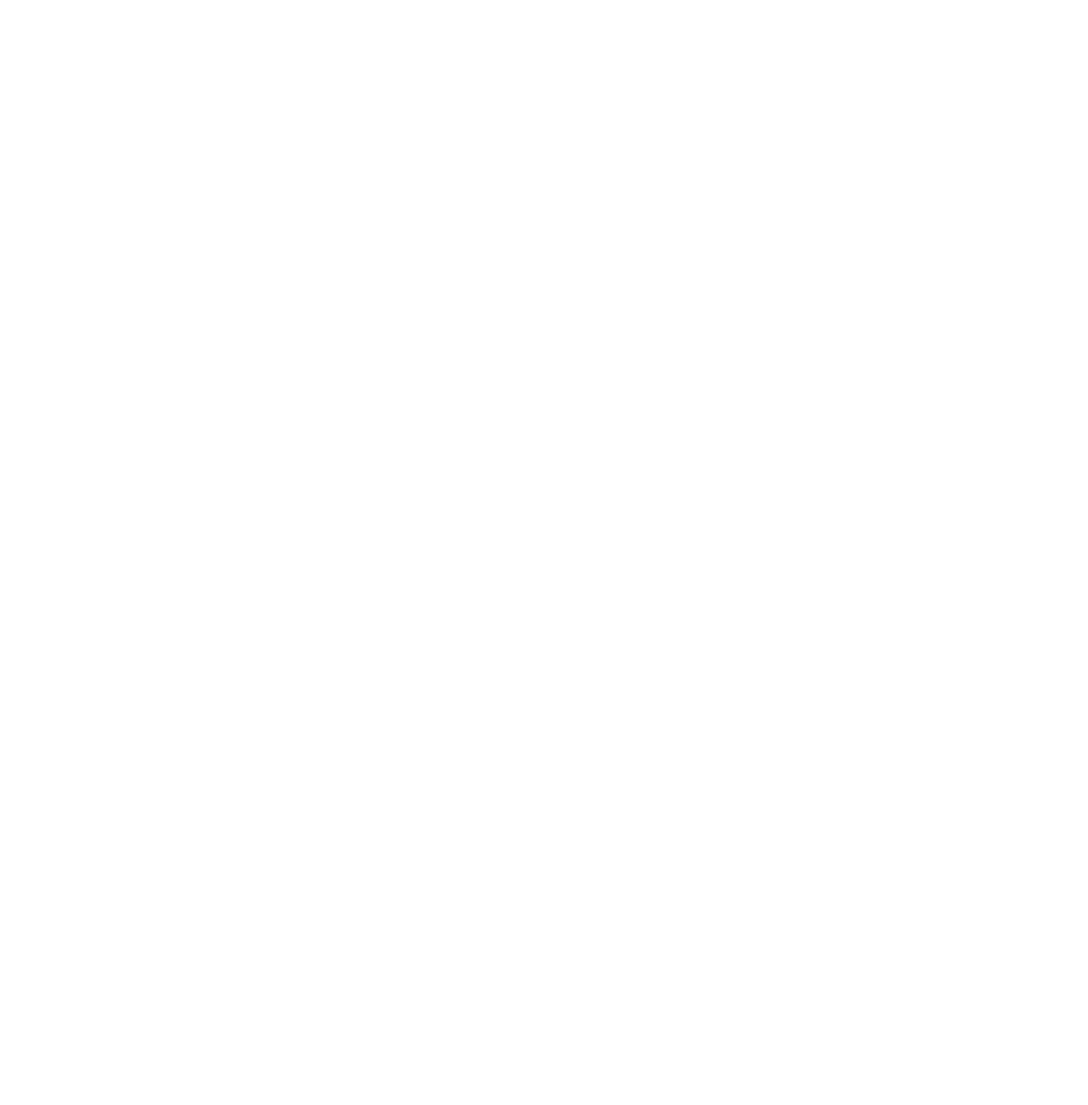
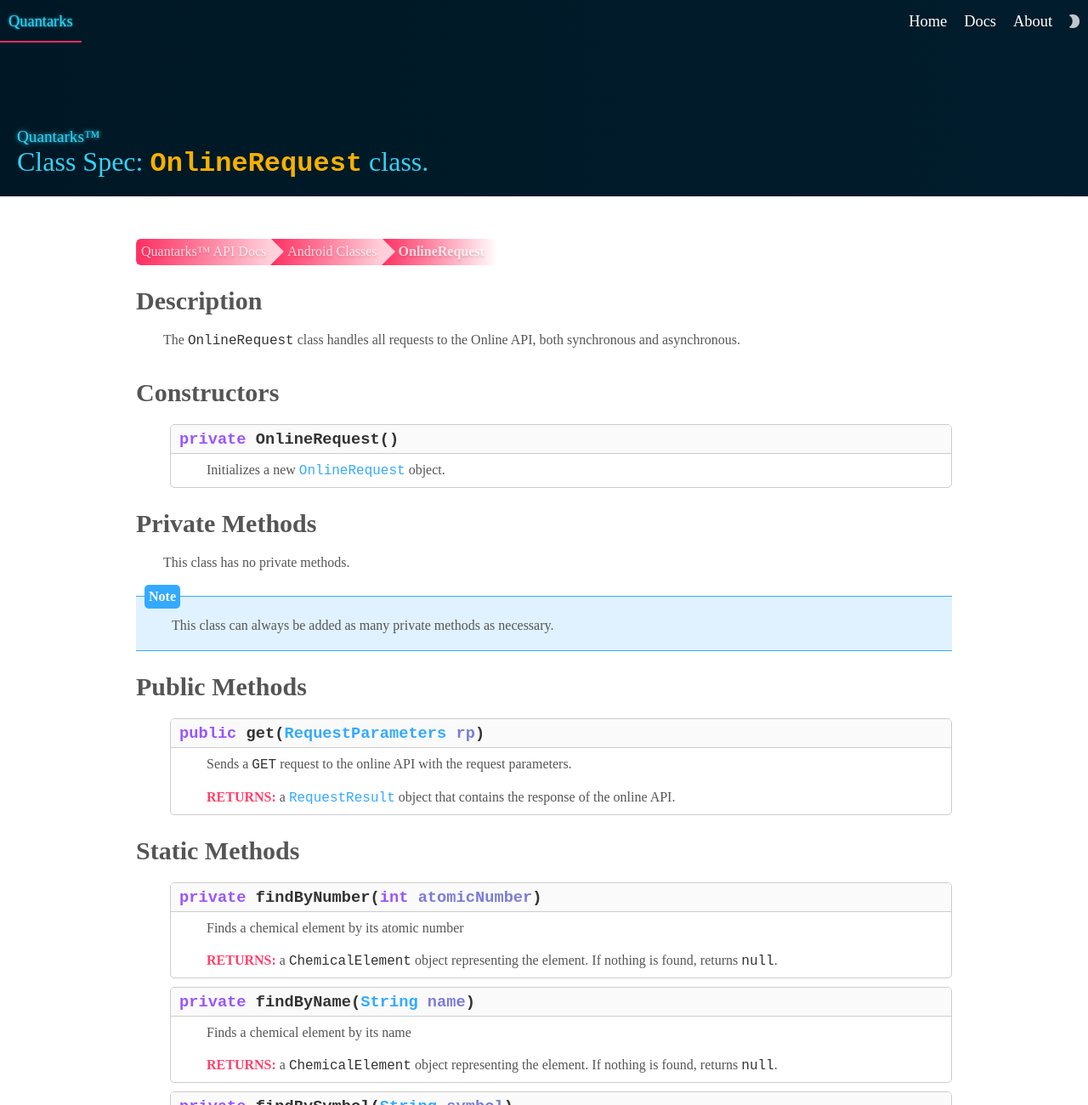
Before and after one commit to Quantarks/quantarks.github.io, a plain HTML site: page java-android/online-request.html in a window 1280 px wide. Shown: the top 1300 px of the page at 85% size. Before the commit the page ends 800 px from the top, so only its background shows below. Drawn offline with Linux system fonts and the light colour scheme; a web font is replaced by a local one.

Commit message:
Introduced the `OnlineRequest` class

```diff
--- a/java-android/online-request.html
+++ b/java-android/online-request.html
@@ -0,0 +1,258 @@
+<!DOCTYPE html>
+<html lang="en">
+
+<head>
+    <meta charset="UTF-8">
+    <meta name="viewport"
+          content="width=device-width, initial-scale=1.0">
+    <meta http-equiv="X-UA-Compatible"
+          content="ie=edge">
+    <title>OnlineRequest - Quantarks&trade; Android Classes</title>
+
+    <link href="https://fonts.googleapis.com/css?family=Montserrat"
+          rel="stylesheet">
+    <link href="https://fonts.googleapis.com/css?family=Rokkitt"
+          rel="stylesheet">
+    <link href="https://fonts.googleapis.com/css?family=Overpass+Mono"
+          rel="stylesheet">
+    <link rel="stylesheet"
+          href="../src/index.css">
+    <script src="../src/index.js"></script>
+</head>
+
+<body>
+    <nav class="nav">
+        <ul>
+            <li>
+                <a href="../index.html">Quantarks</a>
+            </li>
+        </ul>
+        <ul>
+            <li>
+                <a href="../index.html">Home</a>
+            </li>
+            <li>
+                <a href="#!"
+                   onclick="document.querySelector('html').classList.toggle('dark')">Docs</a>
+            </li>
+            <li>
+                <a href="#!">About</a>
+            </li>
+            <li>
+                <a class="dark-toggle"
+                   href="#!"
+                   onclick="toggleDarkTheme()">
+                    <svg class="light"
+                         xmlns="http://www.w3.org/2000/svg"
+                         viewBox="0 0 30 40">
+                        <path d="M10 0C6.35 0 2.94.99 0 2.7 5.97 6.16 10 12.6 10 20S5.97 33.84 0 37.3C2.94 39.01 6.35 40 10 40c11.05 0 20-8.95 20-20S21.05 0 10 0z"
+                        />
+                    </svg>
+                    <svg class="dark"
+                         xmlns="http://www.w3.org/2000/svg"
+                         viewBox="0 0 45.26000213623047 45.26000213623047">
+                        <path d="M38.63 29.26l6.63-6.63L38.63 16V6.63h-9.37L22.63 0 16 6.63H6.63V16L0 22.63l6.63 6.63v9.37H16l6.63 6.63 6.63-6.63h9.37v-9.37zm-16 5.37c-6.63 0-12-5.37-12-12s5.37-12 12-12 12 5.37 12 12-5.37 12-12 12z"
+                        />
+                    </svg>
+                </a>
+            </li>
+        </ul>
+    </nav>
+    <div class="padding-fix"></div>
+
+    <header class="banner">
+        <small class="site-title">Quantarks&trade;</small>
+        <h1>
+            Class Spec:
+            <code class="spec-subject">OnlineRequest</code> class.
+        </h1>
+    </header>
+    <nav class="breadcrumbs">
+        <ul>
+            <li class="breadcrumb">
+                <a href="../index.html">Quantarks&trade; API Docs</a>
+            </li>
+            <li class="breadcrumb">
+                <a href="./index.html">Android Classes</a>
+            </li>
+            <li class="breadcrumb">
+                <a href="./online-request.html">OnlineRequest</a>
+            </li>
+        </ul>
+    </nav>
+
+    <section class="spec-section"
+             id="class-description">
+        <header>
+            <h2>
+                Description
+            </h2>
+        </header>
+        <p>The
+            <code>OnlineRequest</code> class handles all requests to the Online API, both synchronous and asynchronous.</p>
+    </section>
+
+    <section class="spec-section"
+             id="constructors">
+        <header>
+            <h2>Constructors</h2>
+        </header>
+        <ul class="method-list">
+            <li class="method-item">
+                <article class="method"
+                         id="ChemicalElement">
+                    <header>
+                        <h3>
+                            <code><span class="kw">private</span> OnlineRequest()</code>
+                        </h3>
+                    </header>
+                    <p>Initializes a new
+                        <code class="class">OnlineRequest</code> object.</p>
+                </article>
+            </li>
+        </ul>
+    </section>
+    <section class="spec-section">
+        <header>
+            <h2>Private Methods</h2>
+        </header>
+        <p>This class has no private methods.</p>
+        <aside class="aside-box info external">
+            <header>Note</header>
+            <p>This class can always be added as many private methods as necessary.</p>
+        </aside>
+    </section>
+
+    <section class="spec-section">
+        <header>
+            <h2>Public Methods</h2>
+        </header>
+        <ul class="method-list">
+            <li class="method-item">
+                <article class="method"
+                         id="get">
+                    <header>
+                        <h3>
+                            <code><span class="kw">public</span> get(<code class="class">RequestParameters</code> <code class="var">rp</code>)</code>
+                        </h3>
+                    </header>
+                    <p>Sends a <code class="http">GET</code> request to the online API with the request parameters.</p>
+                    <p>
+                        <b class="returns">RETURNS:</b> a
+                        <code><span class="class">RequestResult</span></code> object that contains the response of the online API.</p>
+
+                </article>
+            </li>
+        </ul>
+    </section>
+
+    <section class="spec-section">
+        <header>
+            <h2 id="static-methods">Static Methods</h2>
+        </header>
+        <ul class="method-list">
+            <li class="method-item">
+                <article class="method"
+                         id="findByNumber">
+                    <header>
+                        <h3>
+                            <code><span class="kw">private</span> findByNumber(<code><span class="kw">int</span> <span class="var">atomicNumber</span></code>)</code>
+                        </h3>
+                    </header>
+                    <p>Finds a chemical element by its atomic number</p>
+                    <p>
+                        <b class="returns">RETURNS:</b> a
+                        <code>ChemicalElement</code> object representing the element. If nothing is found, returns
+                        <code>null</code>.</p>
+                </article>
+            </li>
+            <li class="method-item">
+                <article class="method"
+                         id="findByName">
+                    <header>
+                        <h3>
+                            <code><span class="kw">private</span> findByName(<code><span class="class">String</span> <span class="var">name</span></code>)</code>
+                        </h3>
+                    </header>
+                    <p>Finds a chemical element by its name</p>
+                    <p>
+                        <b class="returns">RETURNS:</b> a
+                        <code>ChemicalElement</code> object representing the element. If nothing is found, returns
+                        <code>null</code>.</p>
+                </article>
+            </li>
+            <li class="method-item">
+                <article class="method"
+                         id="findBySymbol">
+                    <header>
+                        <h3>
+                            <code><span class="kw">private</span> findBySymbol(<code><span class="class">String</span> <span class="var">symbol</span></code>)</code>
+                        </h3>
+                    </header>
+                    <p>Finds a chemical element by its atomic symbol</p>
+                    <p>
+                        <b class="params">PARAMETERS:</b>
+                        <dl class="param-list">
+                            <dt>
+                                <code>symbol</code>
+                            </dt>
+                            <dd>A
+                                <code><span class="class">String</span></code> that represents the atomic symbol of the element to find. For example, the element
+                                <a href="https://rsc.li/2Jz1il7"
+                                   target="_blank">Hydrogen</a> has the symbol
+                                <code><span class="kw">"H"</span></code>, and
+                                <a href="https://rsc.li/1KTaGZy"
+                                   target="_blank">Argon</a> has the atomic symbol
+                                <code><span class="kw">"Ar"</span></code>
+                            </dd>
+                        </dl>
+                    </p>
+                    <p>
+                        <b class="returns">RETURNS:</b> a
+                        <code>ChemicalElement</code> object representing the element. If nothing is found, returns
+                        <code>null</code>.</p>
+                </article>
+            </li>
+            <li class="method-item">
+                <article class="method"
+                         id="findByElectronConf">
+                    <header>
+                        <h3>
+                            <code><span class="kw">private</span> findByElectronConf(<code><span class="kw">int</span>[] <span class="var">electronConfiguration</span></code>)</code>
+                        </h3>
+                    </header>
+                    <p>Finds a chemical element by its electron configuration</p>
+                    <p>
+                        <b class="params">PARAMETERS:</b>
+                        <dl class="param-list">
+                            <dt>
+                                <code>electronConf</code>
+                            </dt>
+                            <dd>
+                                <p>
+                                    An array of integers representing the electron configuration of the element to find. For example,
+                                    <a href="http://www.rsc.org/periodic-table/element/18/argon"
+                                       target="_blank">Argon</a> has 3 electron shells, having 2 electrons on the first one, and 8 electrons
+                                    each on the second and third one. They can be represented as an array of integers:
+                                    <code>[<span class="kw">2</span>, <span class="kw">8</span>, <span class="kw">8</span>]</code>.
+                                </p>
+                                <p>
+                                    For more information on the electron configurations in this form, see this
+                                    <a href="https://bit.ly/2JMT607"
+                                       target="_blank">graphic</a> (where the electron configurations are indicated in the top right corner
+                                    of every element).
+                                </p>
+                            </dd>
+                        </dl>
+                    </p>
+                    <p>
+                        <b class="returns">RETURNS:</b> a
+                        <code>ChemicalElement</code> object representing the element. If nothing is found, returns
+                        <code>null</code>.</p>
+                </article>
+            </li>
+        </ul>
+    </section>
+</body>
+
+</html>
```
Also changed, not shown: java-android/index.html (+1 -1 lines).
